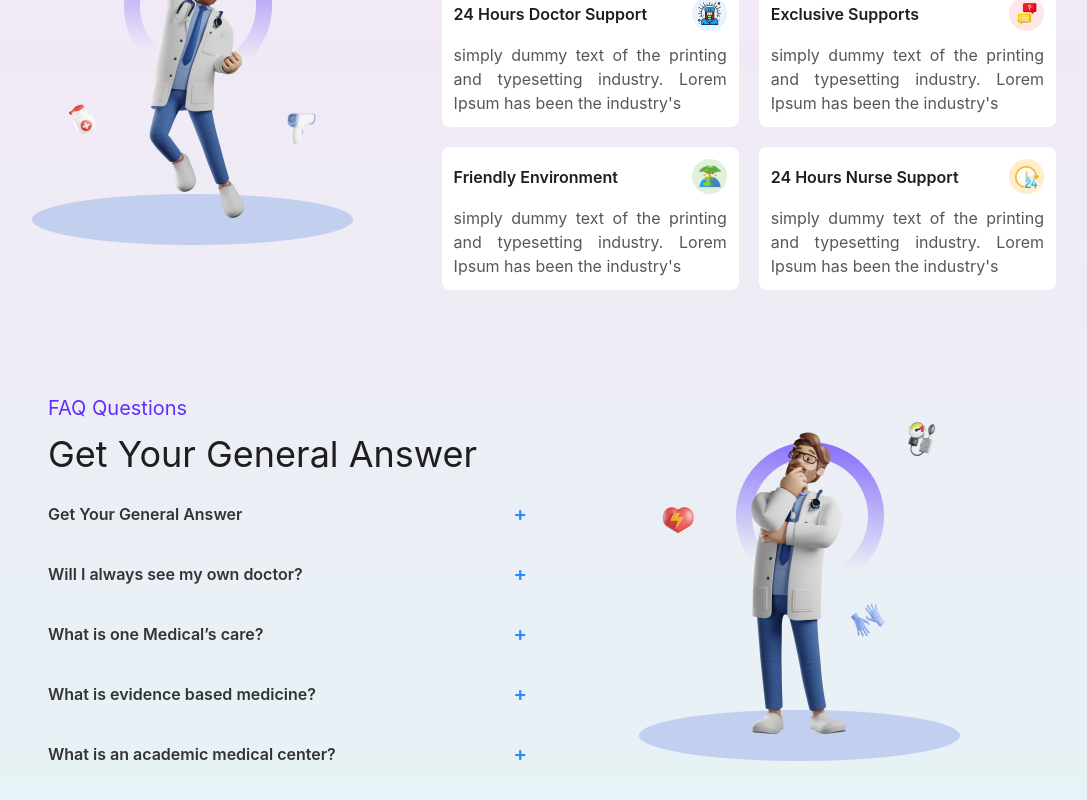
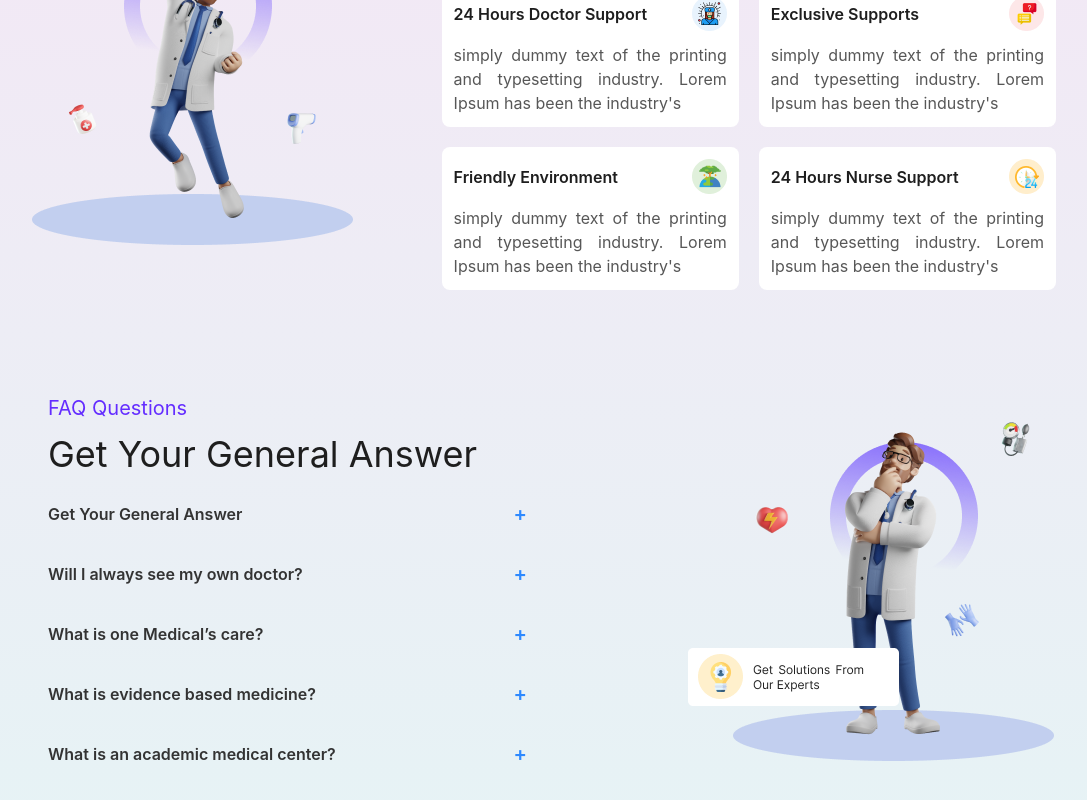
Before and after one commit to checkiamsiam/job-task-health-bondhu-ltd, a React (Create React App) app: page / in a window 1280 px wide. Shown: the part 1380-2180 px from the top of the page, without its empty margins (96-1183 px from the left). Built offline with nearby package versions, Linux system fonts and the light colour scheme.

Commit message:
🔥 FAQ finished

```diff
--- a/src/pages/Home/FAQ/FAQ.js
+++ b/src/pages/Home/FAQ/FAQ.js
@@ -1,10 +1,20 @@
 import React from "react";
 import sidebarImage from "../../../assets/Frame21.png";
+import toExpert from "../../../assets/Group29.png";
 
 const FAQ = () => {
   return (
     <div className="lg:px-32 md:px-20 sm:px-10 px-5 mt-10">
       <div className="lg:flex justify-center">
+        <div className="lg:w-1/2 w-full order-1 flex lg:justify-end justify-center items-center relative">
+          <div>
+            <img src={sidebarImage} alt="" />
+          </div>
+          <div className="absolute cursor-pointer lg:bottom-36 bottom-20 lg:left-36 left-0">
+            <img src={toExpert} alt=""/>
+          </div>
+        </div>
+
         <div className="lg:w-1/2 flex items-center">
           <div className="py-16">
             <h5 className="text-secondary sm:text-xl pl-4">FAQ Questions</h5>
@@ -42,12 +52,6 @@ const FAQ = () => {
             </div>
           </div>
         </div>
-
-        <div className="lg:w-1/2 w-full flex justify-center items-center ">
-          <div>
-            <img src={sidebarImage} alt="" />
-          </div>
-        </div>
       </div>
     </div>
   );
--- a/src/pages/Home/HospitalFeature/HospitalFeature.js
+++ b/src/pages/Home/HospitalFeature/HospitalFeature.js
@@ -9,7 +9,7 @@ const HospitalFeature = () => {
   return (
     <div className="lg:px-32 md:px-20 sm:px-10 px-5 mt-10">
       <div className="lg:flex">
-        <div className="lg:w-2/5 w-full flex  items-center ">
+        <div className="lg:w-2/5 w-full flex lg:justify-start justify-center items-center ">
           <div>
           <img src={sidebarImage} alt="" />
           </div>
```
